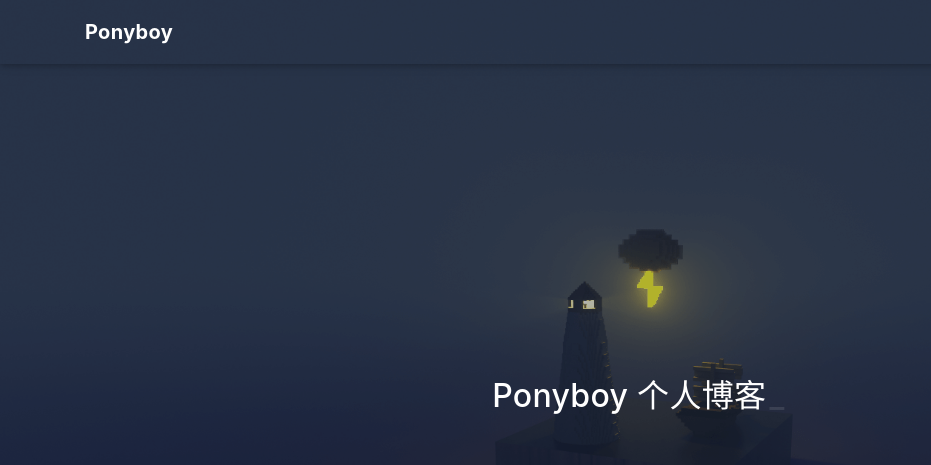
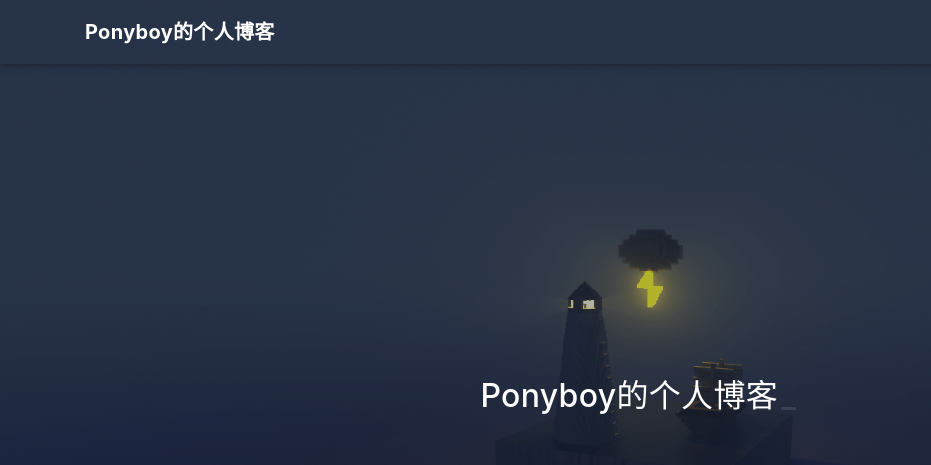
Before and after one commit to Ponyboy2005/Ponyboy2005.github.io, a plain HTML site: page index.html in a window 1280 px wide. Shown: the top 465 px of the page, 0-931 px from the left. Drawn offline with nearby package versions, Linux system fonts and the light colour scheme; some packages are replaced by stand-ins of ours; no server answers; a script that the page names is missing; a small style sheet from the web is missing.

Commit message:
Site updated: 2025-01-17 23:27:52

```diff
--- a/index.html
+++ b/index.html
@@ -16,7 +16,7 @@
   <meta http-equiv="x-ua-compatible" content="ie=edge">
 
   <meta name="theme-color" content="#2f4154">
-  <meta name="author" content="Shen Zhehang">
+  <meta name="author" content="Ponyboy">
   <meta name="keywords" content="">
 
     <meta name="description" content="Ponyboy的个人博客">
@@ -26,7 +26,7 @@
 <meta property="og:site_name" content="Ponyboy">
 <meta property="og:description" content="Ponyboy的个人博客">
 <meta property="og:locale" content="zh_CN">
-<meta property="article:author" content="Shen Zhehang">
+<meta property="article:author" content="Ponyboy">
 <meta name="twitter:card" content="summary_large_image">
 
 
@@ -102,7 +102,7 @@
   <nav id="navbar" class="navbar fixed-top  navbar-expand-lg navbar-dark scrolling-navbar">
   <div class="container">
     <a class="navbar-brand" href="/">
-      <strong>Ponyboy</strong>
+      <strong>Ponyboy的个人博客</strong>
     </a>
 
     <button id="navbar-toggler-btn" class="navbar-toggler" type="button" data-toggle="collapse"
@@ -204,7 +204,7 @@
       <div class="banner-text text-center fade-in-up">
         <div class="h2">
 
-            <span id="subtitle" data-typed-text="Ponyboy 个人博客"></span>
+            <span id="subtitle" data-typed-text="Ponyboy的个人博客"></span>
 
         </div>
 
```
Also changed, not shown: 2025/01/17/hello-world/index.html (+4 -4 lines), 2025/01/17/测试文章/index.html (+4 -4 lines), 404.html (+3 -3 lines), about/index.html (+3 -3 lines), archives/2025/01/index.html (+3 -3 lines), archives/2025/index.html (+3 -3 lines), archives/index.html (+3 -3 lines), categories/Java/index.html (+3 -3 lines), categories/index.html (+3 -3 lines), links/index.html (+3 -3 lines), tags/index.html (+3 -3 lines), tags/原创/index.html (+3 -3 lines).
